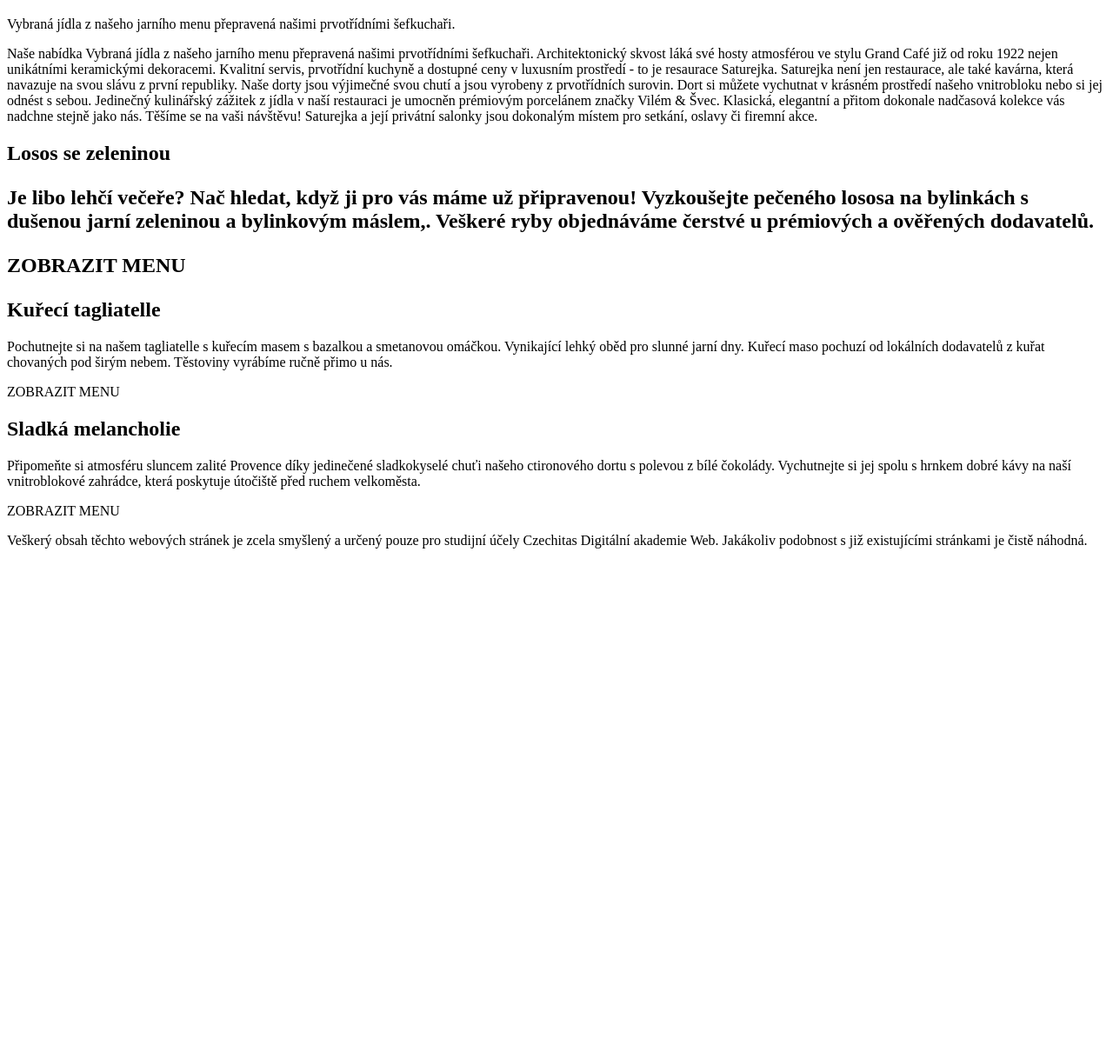
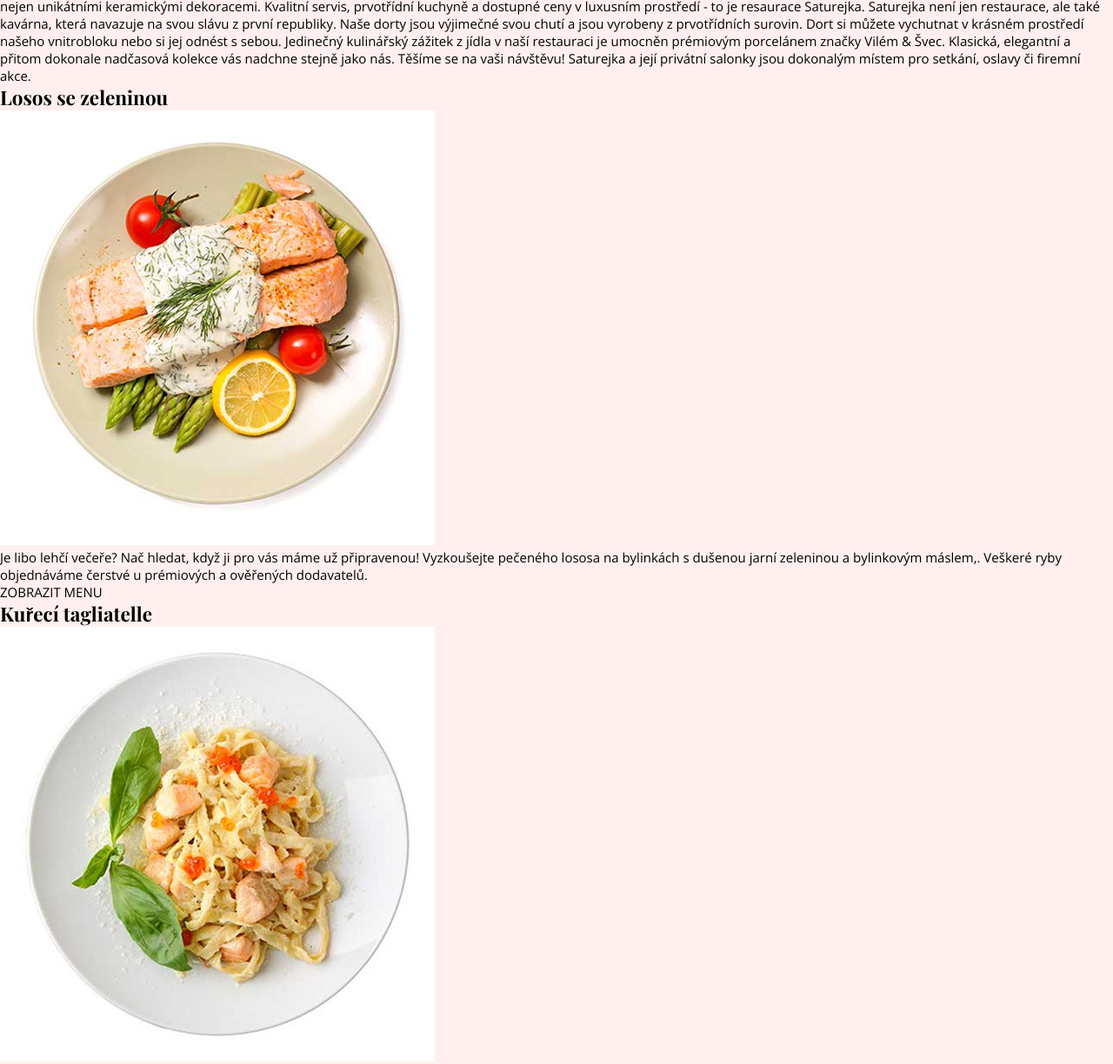
Before and after one commit to Nelusa/saturejka, a plain HTML site: page index.html in a window 1280 px wide. Shown: the part 247-1471 px from the top of the page at 87% size. Before the commit the page ends 894 px from the top, so only its background shows below. Drawn offline with nearby package versions, Linux system fonts and the light colour scheme.

Commit message:
Přidání obrázků do HTML

```diff
--- a/index.html
+++ b/index.html
@@ -4,7 +4,7 @@
     <meta charset="UTF-8" />
     <meta name="viewport" content="width=device-width, initial-scale=1.0" />
     <title>Saturejka</title>
-    <link rel="stylesheet" href="x.css" />
+    <link rel="stylesheet" href="style.css" />
   </head>
   <body>
     <div class="header">
@@ -36,12 +36,14 @@
         firemní akce.
 
         <div class="food-menu__offer">
-          <h2 class="food-menu__title">Losos se zeleninou</p>
+          <h2 class="food-menu__title">Losos se zeleninou</h2>
+          <img src="img/dish1.jpg" alt="Losos se zeleninou">
         <p class="food-menu__description">Je libo lehčí večeře? Nač hledat, když ji pro vás máme už připravenou! Vyzkoušejte pečeného lososa na bylinkách s dušenou jarní zeleninou a bylinkovým máslem,. Veškeré ryby objednáváme čerstvé u prémiových a ověřených dodavatelů.</p>
         <p class="food-menu__btn">ZOBRAZIT MENU</p>
       </div>
       <div class="food-menu__offer">
         <h2 class="food-menu__title">Kuřecí tagliatelle</h2>
+        <img src="img/dish2.jpg" alt="Kuřecí tagliatelle">
           <p class="food-menu__description">Pochutnejte si na našem tagliatelle s kuřecím masem s bazalkou a smetanovou omáčkou. Vynikající lehký oběd pro slunné jarní dny. Kuřecí maso pochuzí od lokálních dodavatelů z kuřat chovaných pod širým nebem. Těstoviny vyrábíme ručně přimo u nás.</p>
         <p class="food-menu__btn">ZOBRAZIT MENU</p>
         </div>
@@ -49,6 +51,7 @@
         <div class="food-menu__offer">
         <h2 class="food-menu__title">Sladká
         melancholie</h2>
+        <img src="img/dish3.jpg" alt="Sladká melancholie">
         <p class="foof-menu__description">Připomeňte si atmosféru sluncem zalité Provence díky
         jedinečené sladkokyselé chuťi našeho ctironového dortu s polevou z bílé
         čokolády. Vychutnejte si jej spolu s hrnkem dobré kávy na naší
```
